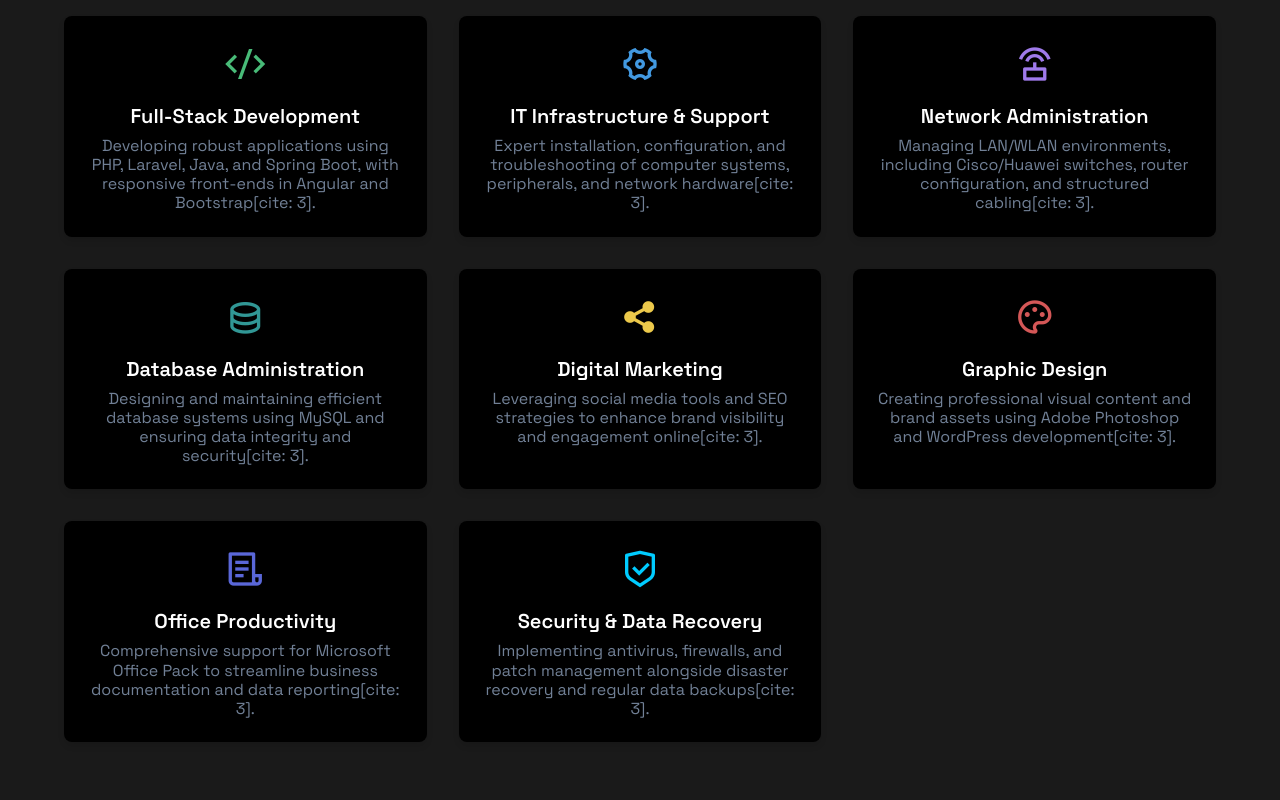
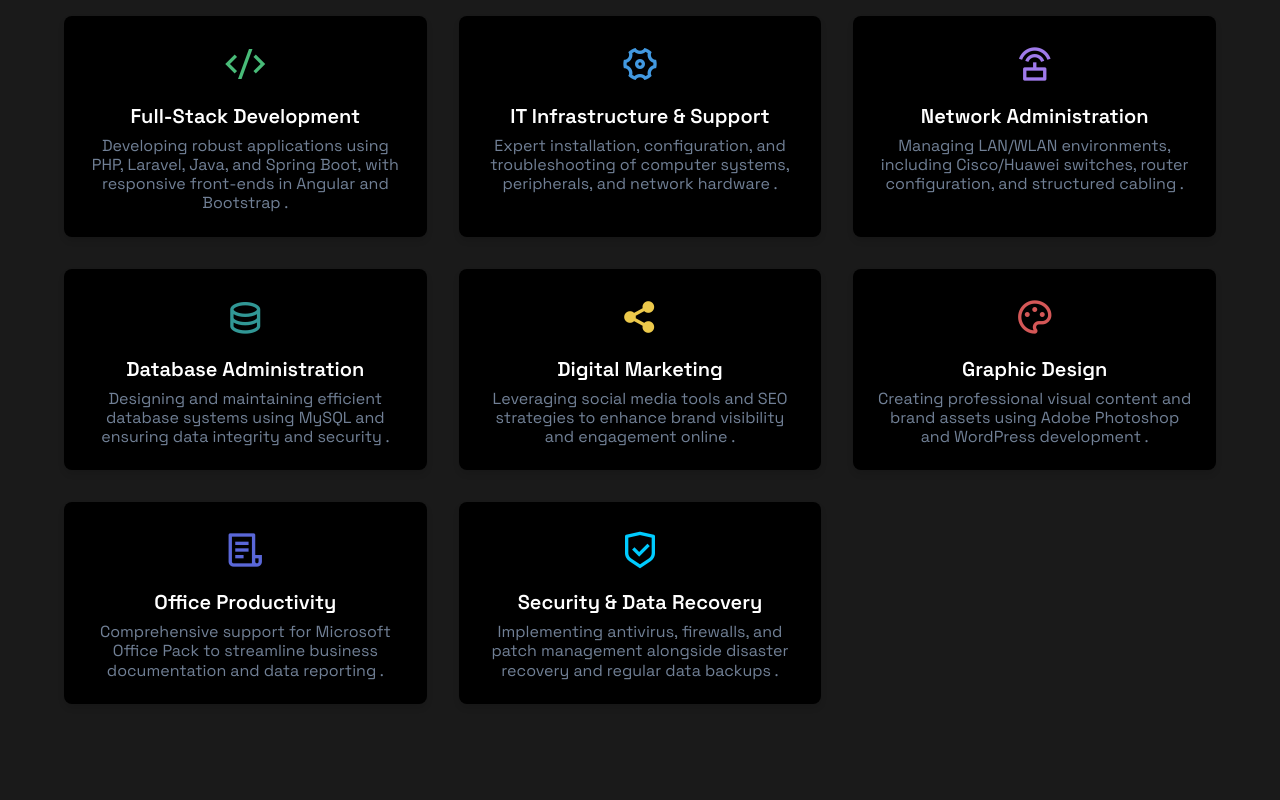
Before and after one commit to DeveloperChrisphine/ChrisphineResume, a plain HTML site: page index.html in a window 1280 px wide. Shown: the part 3480-4280 px from the top of the page. Drawn offline with nearby package versions, Linux system fonts and the light colour scheme.

Commit message:
Add files via upload

```diff
--- a/index.html
+++ b/index.html
@@ -274,7 +274,7 @@
                 <h3 style="font-size: 20px; font-weight: 600; text-align: center; margin-bottom: 8px; color: white;">
                     Full-Stack Development
                 </h3>
-                <p style="color: #718096; text-align: center;">Developing robust applications using PHP, Laravel, Java, and Spring Boot, with responsive front-ends in Angular and Bootstrap[cite: 3].</p>
+                <p style="color: #718096; text-align: center;">Developing robust applications using PHP, Laravel, Java, and Spring Boot, with responsive front-ends in Angular and Bootstrap .</p>
             </div>
 
             <div style="background-color: black; padding: 24px; border-radius: 8px; box-shadow: 0 4px 6px rgba(0, 0, 0, 0.1); transition: transform 0.3s, box-shadow 0.3s;">
@@ -284,7 +284,7 @@
                 <h3 style="font-size: 20px; font-weight: 600; text-align: center; margin-bottom: 8px; color: white;">
                     IT Infrastructure & Support
                 </h3>
-                <p style="color: #718096; text-align: center;">Expert installation, configuration, and troubleshooting of computer systems, peripherals, and network hardware[cite: 3].</p>
+                <p style="color: #718096; text-align: center;">Expert installation, configuration, and troubleshooting of computer systems, peripherals, and network hardware .</p>
             </div>
 
             <div style="background-color: black; padding: 24px; border-radius: 8px; box-shadow: 0 4px 6px rgba(0, 0, 0, 0.1); transition: transform 0.3s, box-shadow 0.3s;">
@@ -294,7 +294,7 @@
                 <h3 style="font-size: 20px; font-weight: 600; text-align: center; margin-bottom: 8px; color: white;">
                     Network Administration
                 </h3>
-                <p style="color: #718096; text-align: center;">Managing LAN/WLAN environments, including Cisco/Huawei switches, router configuration, and structured cabling[cite: 3].</p>
+                <p style="color: #718096; text-align: center;">Managing LAN/WLAN environments, including Cisco/Huawei switches, router configuration, and structured cabling .</p>
             </div>
 
             <div style="background-color: black; padding: 24px; border-radius: 8px; box-shadow: 0 4px 6px rgba(0, 0, 0, 0.1); transition: transform 0.3s, box-shadow 0.3s;">
@@ -304,7 +304,7 @@
                 <h3 style="font-size: 20px; font-weight: 600; text-align: center; margin-bottom: 8px; color: white;">
                     Database Administration
                 </h3>
-                <p style="color: #718096; text-align: center;">Designing and maintaining efficient database systems using MySQL and ensuring data integrity and security[cite: 3].</p>
+                <p style="color: #718096; text-align: center;">Designing and maintaining efficient database systems using MySQL and ensuring data integrity and security .</p>
             </div>
 
             <div style="background-color: black; padding: 24px; border-radius: 8px; box-shadow: 0 4px 6px rgba(0, 0, 0, 0.1); transition: transform 0.3s, box-shadow 0.3s;">
@@ -314,7 +314,7 @@
                 <h3 style="font-size: 20px; font-weight: 600; text-align: center; margin-bottom: 8px; color: white;">
                     Digital Marketing
                 </h3>
-                <p style="color: #718096; text-align: center;">Leveraging social media tools and SEO strategies to enhance brand visibility and engagement online[cite: 3].</p>
+                <p style="color: #718096; text-align: center;">Leveraging social media tools and SEO strategies to enhance brand visibility and engagement online .</p>
             </div>
 
             <div style="background-color: black; padding: 24px; border-radius: 8px; box-shadow: 0 4px 6px rgba(0, 0, 0, 0.1); transition: transform 0.3s, box-shadow 0.3s;">
@@ -324,7 +324,7 @@
                 <h3 style="font-size: 20px; font-weight: 600; text-align: center; margin-bottom: 8px; color: white;">
                     Graphic Design
                 </h3>
-                <p style="color: #718096; text-align: center;">Creating professional visual content and brand assets using Adobe Photoshop and WordPress development[cite: 3].</p>
+                <p style="color: #718096; text-align: center;">Creating professional visual content and brand assets using Adobe Photoshop and WordPress development .</p>
             </div>
 
             <div style="background-color: black; padding: 24px; border-radius: 8px; box-shadow: 0 4px 6px rgba(0, 0, 0, 0.1); transition: transform 0.3s, box-shadow 0.3s;">
@@ -334,7 +334,7 @@
                 <h3 style="font-size: 20px; font-weight: 600; text-align: center; margin-bottom: 8px; color: white;">
                     Office Productivity
                 </h3>
-                <p style="color: #718096; text-align: center;">Comprehensive support for Microsoft Office Pack to streamline business documentation and data reporting[cite: 3].</p>
+                <p style="color: #718096; text-align: center;">Comprehensive support for Microsoft Office Pack to streamline business documentation and data reporting .</p>
             </div>
 
             <div style="background-color: black; padding: 24px; border-radius: 8px; box-shadow: 0 4px 6px rgba(0, 0, 0, 0.1); transition: transform 0.3s, box-shadow 0.3s;">
@@ -344,7 +344,7 @@
                 <h3 style="font-size: 20px; font-weight: 600; text-align: center; margin-bottom: 8px; color: white;">
                     Security & Data Recovery
                 </h3>
-                <p style="color: #718096; text-align: center;">Implementing antivirus, firewalls, and patch management alongside disaster recovery and regular data backups[cite: 3].</p>
+                <p style="color: #718096; text-align: center;">Implementing antivirus, firewalls, and patch management alongside disaster recovery and regular data backups .</p>
             </div>
         </div>
     </div>
@@ -362,7 +362,7 @@
                 <a href="https://github.com/chriskariuki77" class="project__link">
                     <h3 class="project__title">Inventory Management System</h3>
                 </a>
-                <p class="project__description">A full-stack application developed using Laravel and MySQL. It focuses on maintaining an updated inventory of assets through proper tagging, tracking, and documentation[cite: 3].</p>
+                <p class="project__description">A full-stack application developed using Laravel and MySQL. It focuses on maintaining an updated inventory of assets through proper tagging, tracking, and documentation .</p>
                 <a href="https://github.com/chriskariuki77" class="project__link">View Project
                     <i class="ri-arrow-right-line"></i></a>
             </div>
```
